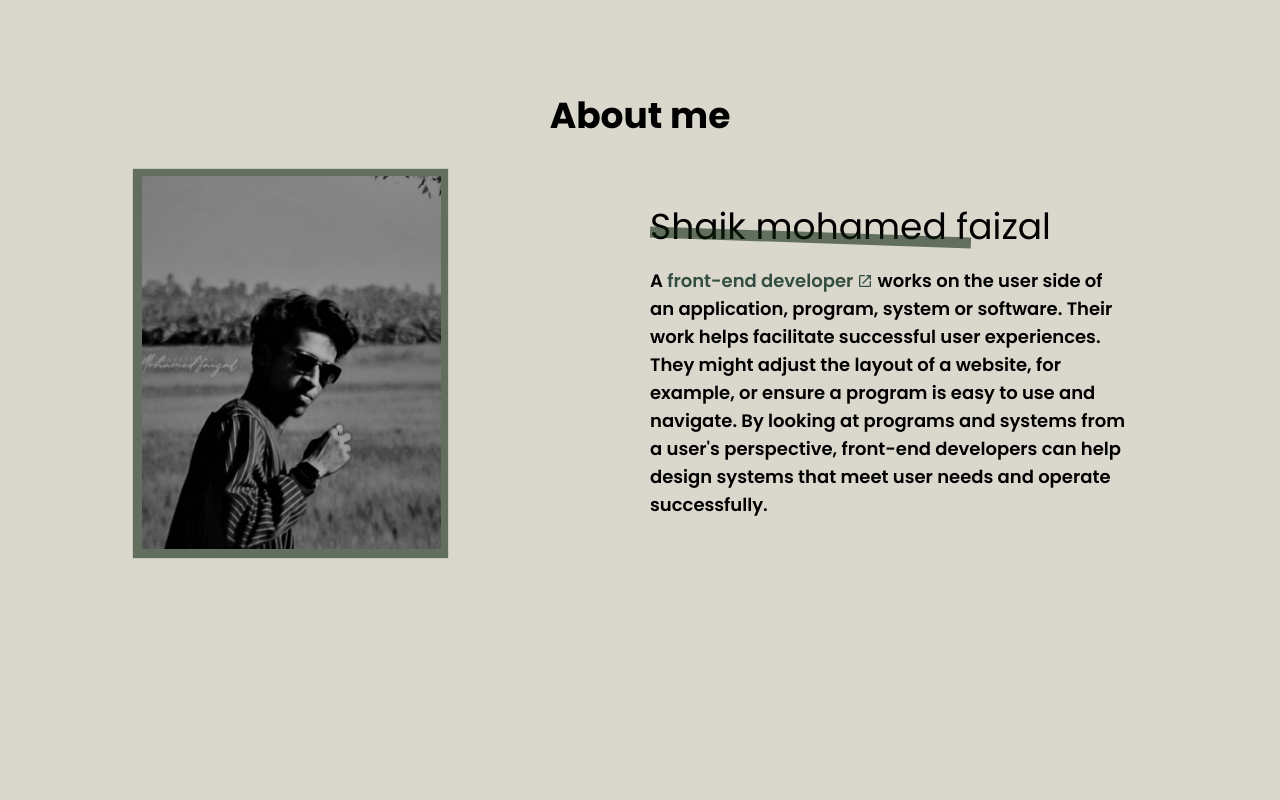
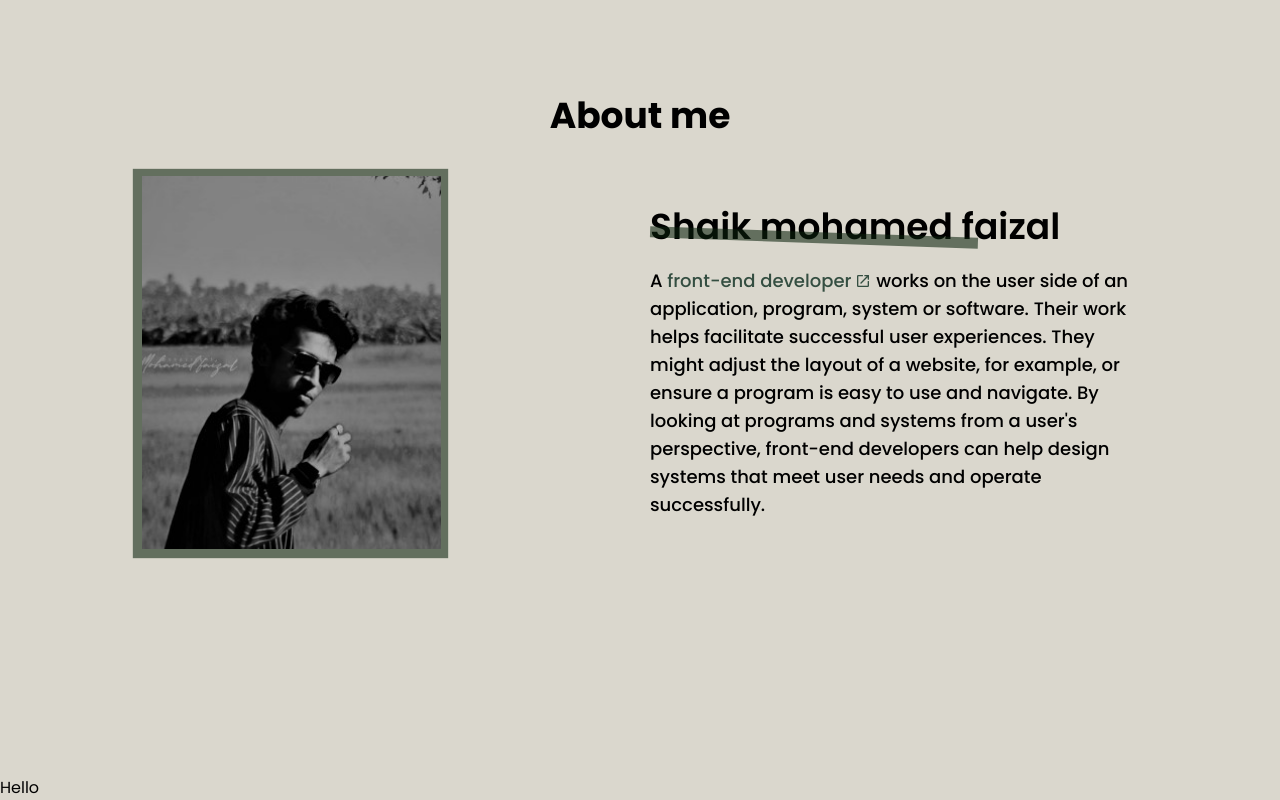
Before and after one commit to im-Shaik/my-portfolio, a React (Create React App) app: page / in a window 1280 px wide. Shown: the part 824-1624 px from the top of the page. Before the commit the page ends 1600 px from the top, so only its background shows below. Built offline with nearby package versions, Linux system fonts and the light colour scheme; some icons are missing; a web font is replaced by a local one.

Commit message:
create context

```diff
--- a/src/App.js
+++ b/src/App.js
@@ -2,15 +2,18 @@ import React from "react";
 import Navbar from "./components/Navbar";
 import Banner from "./components/Banner";
 import About from "./components/About";
+import Portfolio from "./components/Portfolio";
+import { DataContextProvider } from "./context/Data";
 
 const App = () => {
   return (
     <>
-      <Navbar />
-
-      <Banner />
-
-      <About />
+      <DataContextProvider>
+        <Navbar />
+        <Banner />
+        <About />
+        <Portfolio />
+      </DataContextProvider>
     </>
   );
 };
--- a/src/components/About.jsx
+++ b/src/components/About.jsx
@@ -16,11 +16,11 @@ const About = () => {
             </div>
             <div className="col-2">
               <div className=" mb-5">
-                <h1 className="text-2xl md:text-3xl lg:text-4xl">
+                <h1 className="font-semibold text-2xl md:text-3xl lg:text-4xl">
                   Shaik mohamed faizal
                 </h1>
               </div>
-              <p className="font-semibold text-base md:text-lg">
+              <p className="font-medium text-base md:text-lg">
                 A{" "}
                 <a
                   href="https://en.wikipedia.org/wiki/Front-end_web_development"
--- a/src/components/Portfolio.jsx
+++ b/src/components/Portfolio.jsx
@@ -0,0 +1,14 @@
+import React from "react";
+import { useDataContext } from "../context/Data";
+
+const Portfolio = () => {
+  const data = useDataContext();
+
+  return (
+    <div>
+      <h1>Hello</h1>
+    </div>
+  );
+};
+
+export default Portfolio;
--- /dev/null
+++ b/src/context/Data.js
@@ -0,0 +1,38 @@
+// ObjectArrayContext.js
+import React, { createContext, useContext } from "react";
+
+const DataContext = createContext();
+
+export const useDataContext = () => useContext(DataContext);
+
+export function DataContextProvider({ children }) {
+  const data = [
+    {
+      id: 1,
+      siteName: "Travino Travel",
+      siteURL: "https://mohamedfaizal813.github.io/Travel-Concept/",
+    },
+    {
+      id: 2,
+      siteName: "Besnik Market",
+      siteURL: "https://mohamedfaizal813.github.io/Besnik-market-concept/",
+    },
+    {
+      id: 3,
+      siteName: "NetBook-Concept",
+      siteURL: "https://mohamedfaizal813.github.io/NetBook-concept/",
+    },
+    {
+      id: 4,
+      siteName: "Sassify-Concept",
+      siteURL: "https://mohamedfaizal813.github.io/Sassify-concept/",
+    },
+    {
+      id: 5,
+      siteName: "High-School",
+      siteURL: "https://mohamedfaizal813.github.io/School-concept/",
+    },
+  ];
+
+  return <DataContext.Provider value={data}>{children}</DataContext.Provider>;
+}
--- a/src/css/navbar.css
+++ b/src/css/navbar.css
@@ -41,6 +41,13 @@
   display: inline-block;
   height: 100%;
   font-size: 24px;
+}
+
+.app:hover,
+.close:hover {
+  background-color: rgb(101, 115, 101);
+  color: white !important;
+  border-radius: 10%;
 }
 
 @media screen and (max-width: 768px) {
@@ -101,57 +108,3 @@
     grid-template-columns: repeat(2, 1fr);
   }
 }
-
-/* header.active {
-  position: fixed;
-  top: 0;
-  z-index: 1000;
-  transition: 0.4s ease-in-out;
-  box-shadow: rgba(0, 0, 0, 0.45) 0px 25px 20px -20px;
-}
-
-
-.nav-links {
-  display: flex;
-  justify-content: space-between;
-}
-
-.nav-links .links {
-  display: flex;
-  color: white;
-  align-items: center;
-  gap: 16px;
-}
-
-@media screen and (max-width: 768px) {
-  header {
-    position: absolute;
-    top: initial;
-    bottom: 0;
-  }
-  .nav-links-mobile {
-    position: absolute;
-    background-color: #344e41;
-    margin-top: 66px;
-    display: block;
-    color: white;
-    text-align: center;
-    top: 0;
-    right: 0;
-    height: 100vh;
-    z-index: 10000;
-    width: 60%;
-    box-shadow: rgba(60, 59, 59, 0.32) 0px 6px 7px 2px;
-    transition: 0.4s ease-in-out;
-  }
-
-  header ul li {
-    width: 100%;
-    line-height: 50px;
-    transition: 0.4s;
-  }
-
-  .links {
-    display: none !important;
-  }
-} */
```
